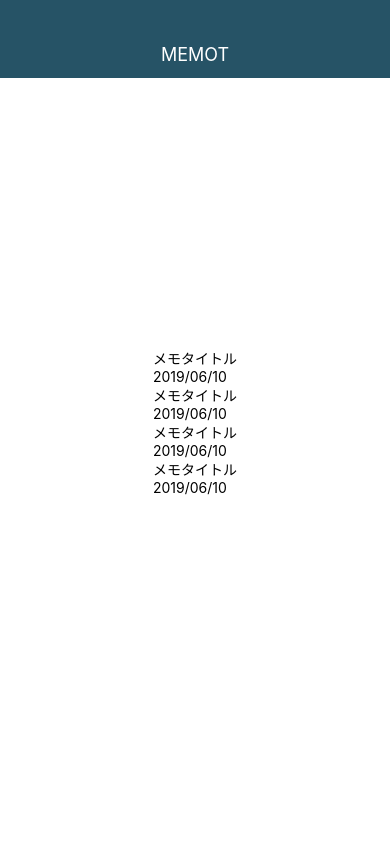
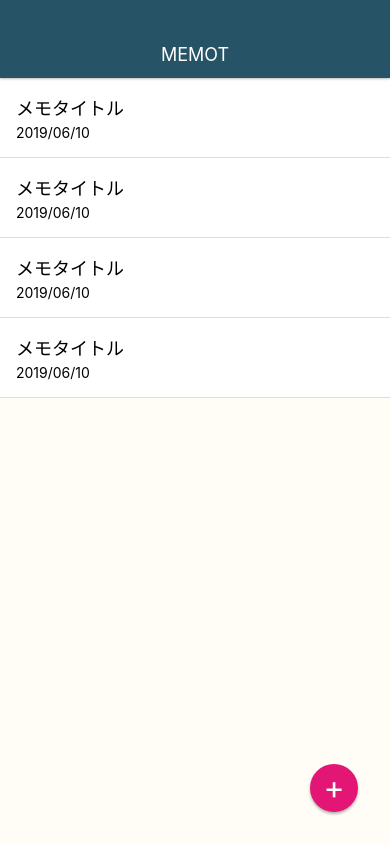
Before and after one commit to Tetsukick/memo-app-react-native, a React Native app: screen / in a window 390 px wide. Built offline with nearby package versions, Linux system fonts and the light colour scheme.

Commit message:
memoテーブル、ADDボタンのスタイルの追加

```diff
--- a/App.js
+++ b/App.js
@@ -32,6 +32,10 @@
             <Text style={styles.memoDate}>2019/06/10</Text>
           </View>
         </View>
+
+        <View style={styles.memoAddButton}>
+          <Text style={styles.memoAddButtonTitle}>+</Text>
+        </View>
       </View>
     );
   }
@@ -40,9 +44,10 @@
 const styles = StyleSheet.create({
   container: {
     flex: 1,
-    backgroundColor: '#fff',
+    backgroundColor: '#fffdf6',
     alignItems: 'center',
     justifyContent: 'center',
+    paddingTop: 78,
   },
   appbar: {
     position: 'absolute',
@@ -53,10 +58,49 @@
     paddingTop: 30,
     backgroundColor: '#265366',
     justifyContent: 'center',
-    alignItems: 'center'
+    alignItems: 'center',
+    shadowColor: '#000',
+    shadowOffset: { width: 0, height: 0 },
+    shadowOpacity: 0.5,
+    shadowRadius: 3,
+    zIndex: 10,
   },
   appbarTitle: {
     color: '#fff',
     fontSize: 18
+  },
+  memoList: {
+    width: '100%',
+    flex: 1,
+  },
+  memoListItem: {
+    backgroundColor: '#fff',
+    padding: 16,
+    borderBottomWidth: 1,
+    borderBottomColor: '#ddd'
+  },
+  memoTitle: {
+    fontSize: 18,
+    marginBottom: 4
+  },
+  memoAddButton: {
+    position: 'absolute',
+    bottom: 32,
+    right: 32,
+    width: 48,
+    height: 48,
+    backgroundColor: '#E31676',
+    borderRadius: 24,
+    justifyContent: 'center',
+    alignItems: 'center',
+    shadowColor: '#000',
+    shadowOffset: { width: 0, height: 2 },
+    shadowOpacity: 0.3,
+    shadowRadius: 3,
+  },
+  memoAddButtonTitle: {
+    fontSize: 32,
+    color: '#fff',
+    lineHeight: 32,
   }
 });
```
